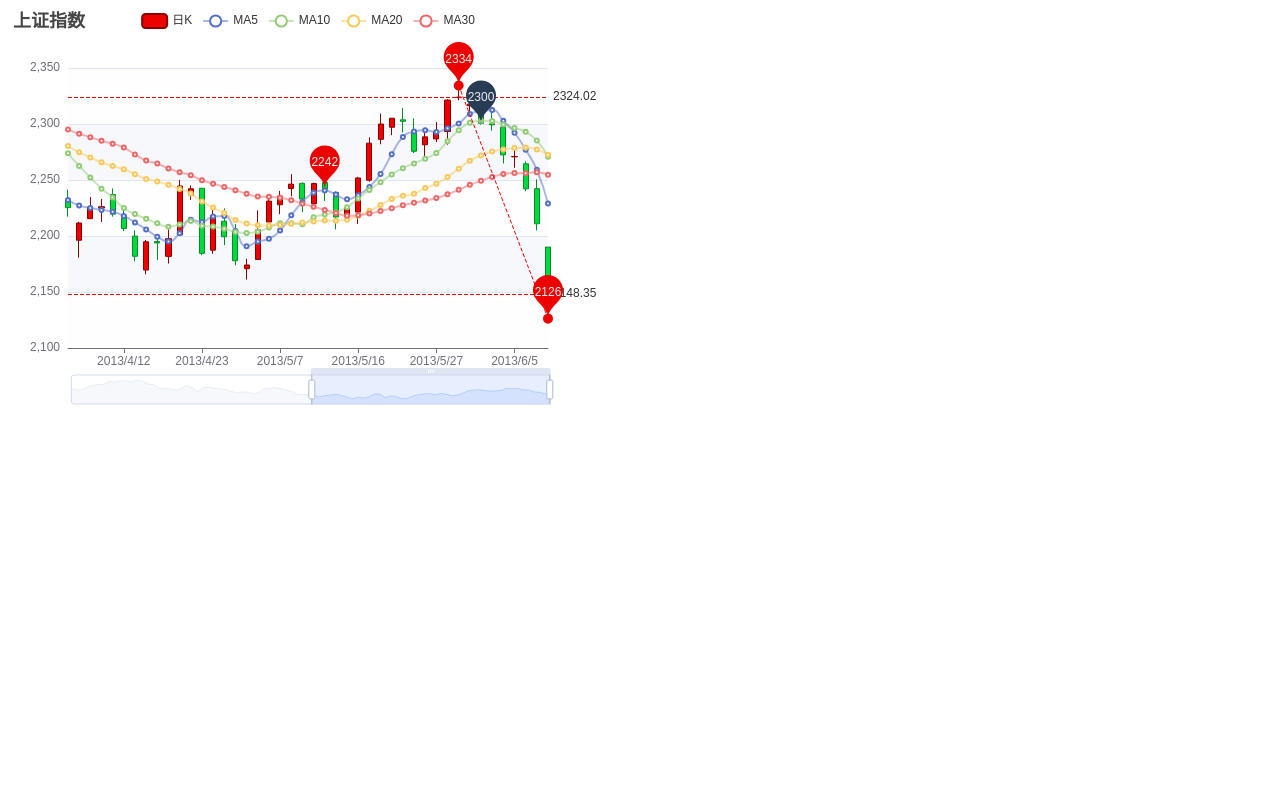
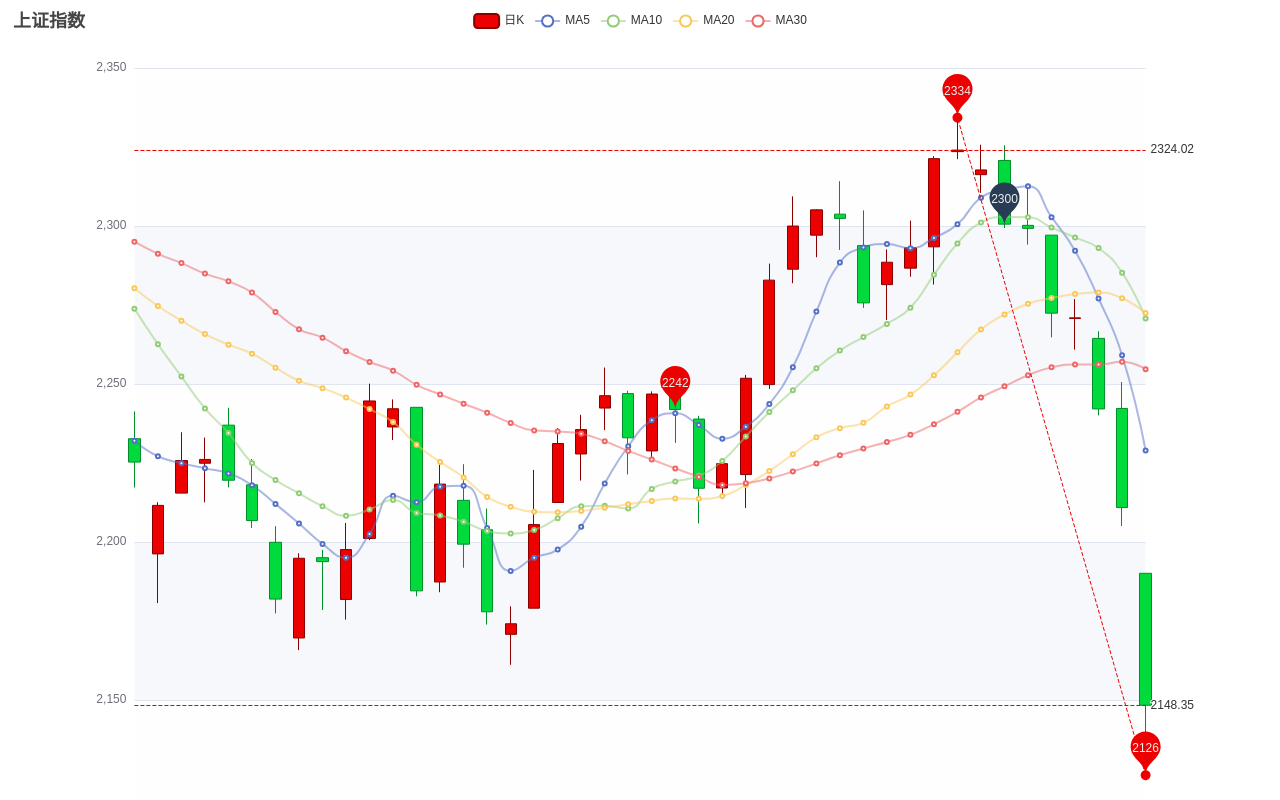
Before and after one commit to PaoloOranges/EChartPlotterLean, a website: page home.html in a window 1280 px wide. Shown: the top 800 px of the page. Drawn offline with nearby package versions, Linux system fonts and the light colour scheme.

Commit message:
change size of chart

```diff
--- a/home.html
+++ b/home.html
@@ -8,7 +8,7 @@
   </head>
   <body>
     <!-- Prepare a DOM with a defined width and height for ECharts -->
-    <div id="main" style="width: 600px;height:400px;"></div>
+    <div id="main" style="width: 100%;height: 1000px;"></div>
     <script src="./scripts/chart.js">
     </script>
   </body>
```
